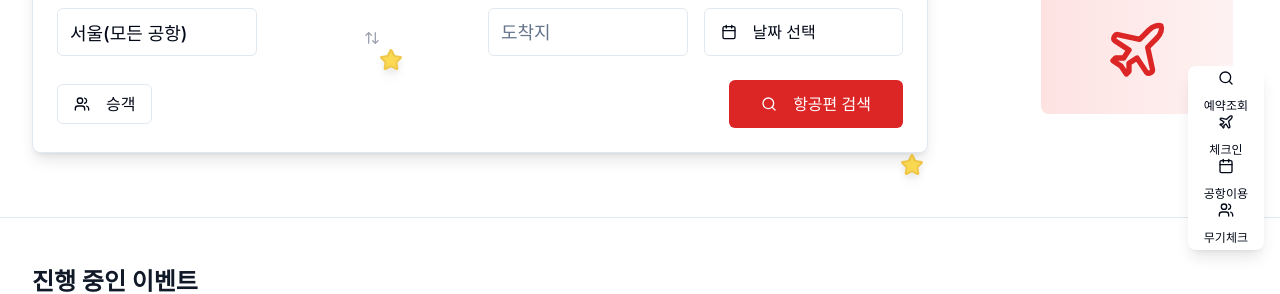
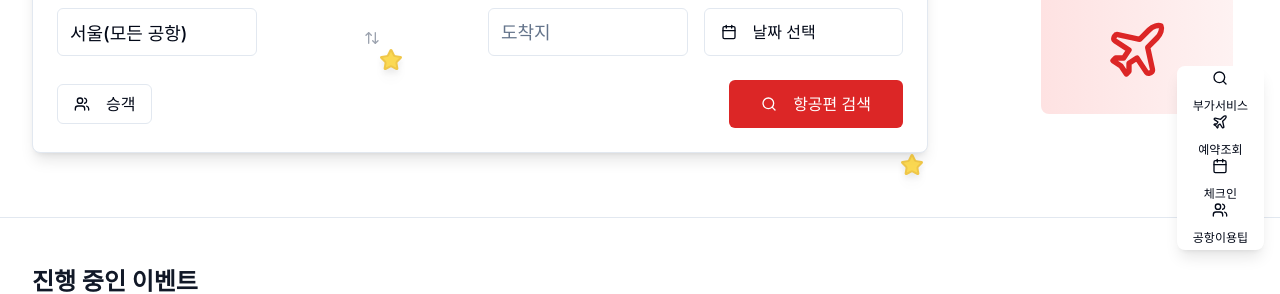
Before and after one commit to SeokhyunRew/eastarjet-clone, a Next.js app: page /main in a window 1280 px wide. Shown: the part 242-536 px from the top of the page. Built offline with nearby package versions, Linux system fonts and the light colour scheme; sample sign-in values are in the browser's storage.

Commit message:
docs: 명칭 수정

```diff
--- a/app/main/page.tsx
+++ b/app/main/page.tsx
@@ -275,19 +275,19 @@ export default function MainPage() {
           <div className="bg-white rounded-lg shadow-lg p-2 space-y-2">
             <Button variant="ghost" size="sm" className="w-full text-xs flex flex-col items-center p-2">
               <Search className="w-4 h-4 mb-1" />
+              부가서비스
+            </Button>
+            <Button variant="ghost" size="sm" className="w-full text-xs flex flex-col items-center p-2">
+              <Plane className="w-4 h-4 mb-1" />
               예약조회
             </Button>
             <Button variant="ghost" size="sm" className="w-full text-xs flex flex-col items-center p-2">
-              <Plane className="w-4 h-4 mb-1" />
+              <Calendar className="w-4 h-4 mb-1" />
               체크인
             </Button>
             <Button variant="ghost" size="sm" className="w-full text-xs flex flex-col items-center p-2">
-              <Calendar className="w-4 h-4 mb-1" />
-              공항이용
-            </Button>
-            <Button variant="ghost" size="sm" className="w-full text-xs flex flex-col items-center p-2">
               <Users className="w-4 h-4 mb-1" />
-              무기체크
+              공항이용팁
             </Button>
           </div>
         </div>
```
